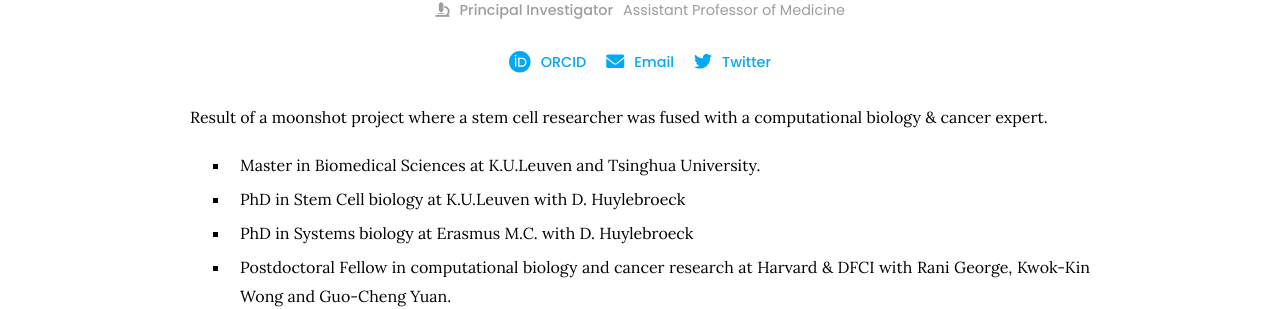
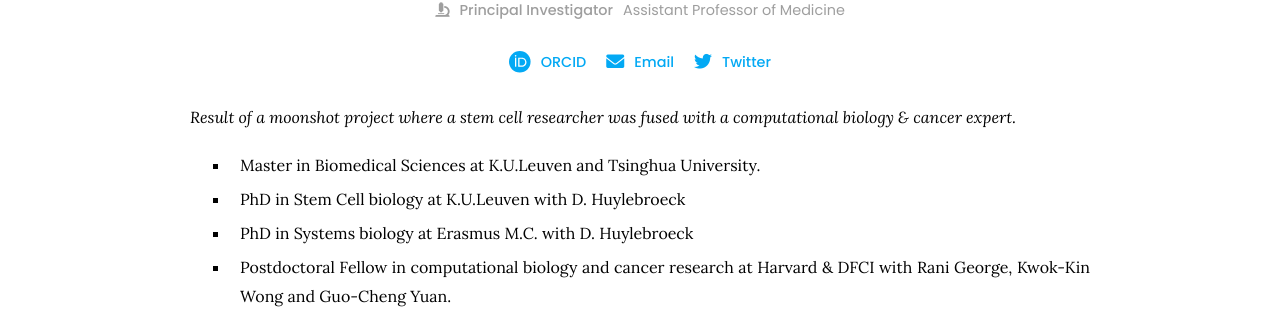
Before and after one commit to quynhsun/testinggit, a Jekyll site: the page built from _members/Ruben-Dries.md, in a window 1280 px wide. Shown: the part 686-995 px from the top of the page. Built offline with Jekyll 4.4.1, drawn with Linux system fonts in a browser that asks for light colours.

```diff
--- a/_members/Ruben-Dries.md
+++ b/_members/Ruben-Dries.md
@@ -9,7 +9,7 @@ links:
   twitter: RnDries
 ---
 
-Result of a moonshot project where a stem cell researcher was fused with a computational biology & cancer expert.
+*Result of a moonshot project where a stem cell researcher was fused with a computational biology & cancer expert.*
 
 - Master in Biomedical Sciences at K.U.Leuven and Tsinghua University.
 - PhD in Stem Cell biology at K.U.Leuven with D. Huylebroeck
```
